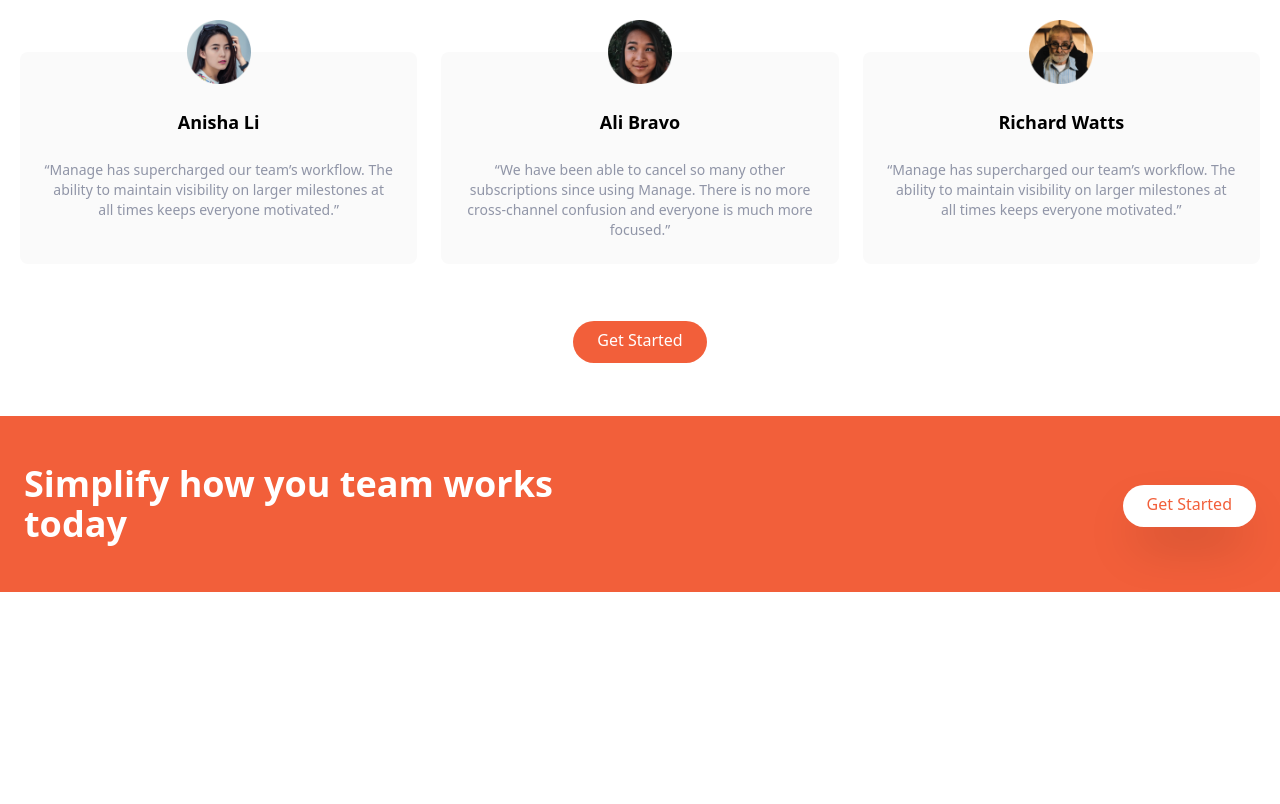
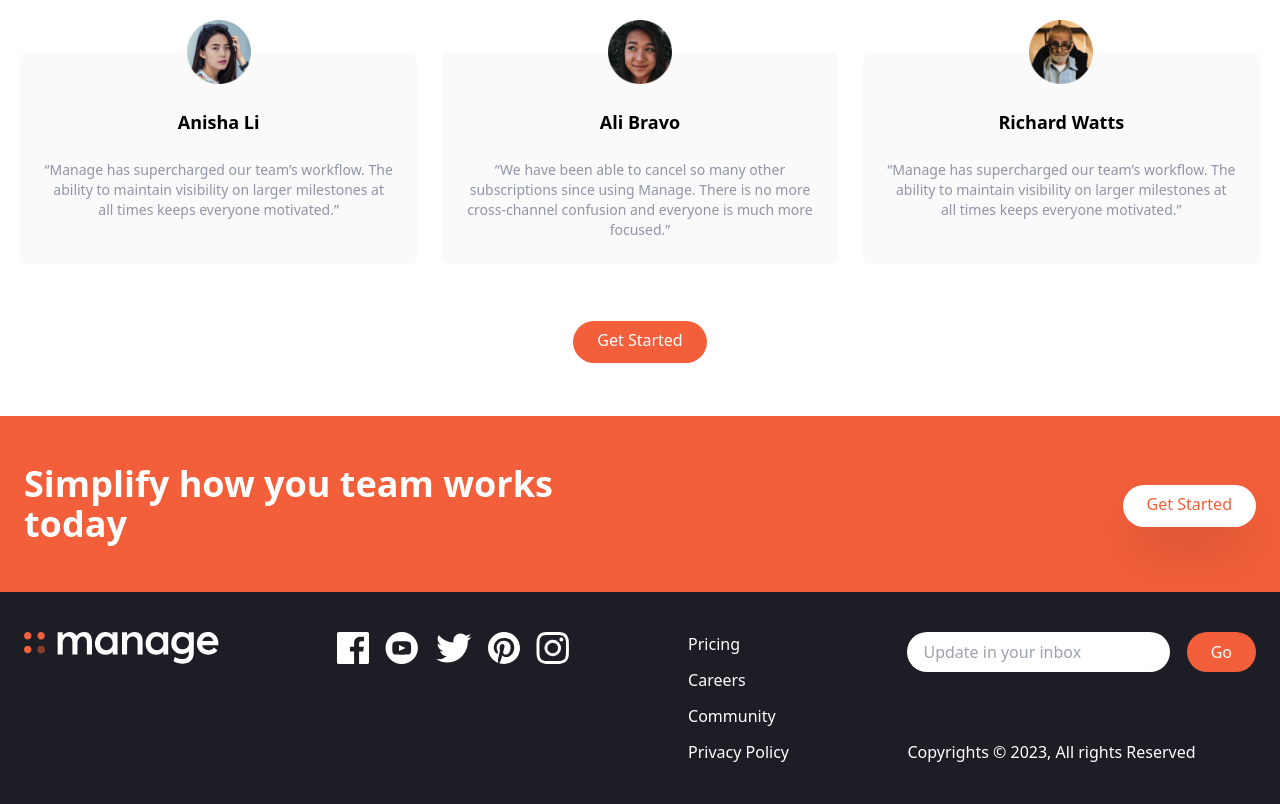
Before and after one commit to Brisa-Codes/tailwindcss-page, a website: page index.html in a window 1280 px wide. Shown: the part 1321-2125 px from the top of the page. Before the commit the page ends 1913 px from the top, so only its background shows below. Drawn offline with Linux system fonts and the light colour scheme.

Commit message:
update: footer section

```diff
--- a/index.html
+++ b/index.html
@@ -32,6 +32,24 @@
           class="hidden p-3 px-6 pt-2 text-white bg-brightRed rounded-full baseline md:block hover:bg-brightRedLight">
           Get Started
         </a>
+
+        <!---Hamburger Icon-->
+        <button id="menu-btn" class="block hamburger md:hidden focus:outline-none">
+            <span class="hamburger-top"></span>
+            <span class="hamburger-middle"></span>
+            <span class="hamburger-bottom"></span>
+        </button>
+      </div>
+
+      <!--mobile menu-->
+      <div class="md:hidden">
+        <div id="menu" class="absolute flex-col items-center hidden self-end py-8 mt-10 space-y-6 font-bold bg-white sm:w-auto sm:self-center left-6 right-6 drop-shadow-md">
+            <a href="#">Pricing</a>
+            <a href="#">Product</a>
+            <a href="#">About Us</a>
+            <a href="#">Careers</a>
+            <a href="#">Community</a>
+        </div>
       </div>
     </nav>
 
@@ -242,5 +260,73 @@
         </div>
       </div>
     </section>
+
+    <!--footer-->
+    <footer class="bg-veryDarkBlue">
+      <!--flex container-->
+      <div
+        class="container flex flex-col-reverse justify-between px-6 py-10 mx-auto space-y-8 md:flex-row md:space-y-0">
+        <!--Logo and social links-->
+        <div
+          class="flex flex-col-reverse items-center justify-between space-y-12 md:flex-col md:space-y-0 md:items-start">
+
+          <div class="mx-auto my-6 text-center text-white md:hidden">
+            Copyrights &copy; 2022, All Rights Reserved
+          </div>
+          <!--logo-->
+          <img src="img/logo-white.svg" alt="" class="h-8" />
+        </div>
+        <!--Social Links-->
+        <div class="flex justify-center space-x-4">
+          <!--link 1-->
+          <a href="#">
+            <img src="img/icon-facebook.svg" class="h-8" alt="" />
+          </a>
+          <!--link 2-->
+          <a href="#">
+            <img src="img/icon-youtube.svg" class="h-8" alt="" />
+          </a>
+          <!--link 3-->
+          <a href="#">
+            <img src="img/icon-twitter.svg" class="h-8" alt="" />
+          </a>
+          <!--link 4-->
+          <a href="#">
+            <img src="img/icon-pinterest.svg" class="h-8" alt="" />
+          </a>
+          <!--link 5-->
+          <a href="#">
+            <img src="img/icon-instagram.svg" class="h-8" alt="" />
+          </a>
+        </div>
+        <!--list container-->
+        <div class="flex justify-around space-x-32">
+          <div class="flex flex-col space-y-3 text-white">
+            <a href="#" class="hover:text-brightRed"> Pricing </a>
+            <a href="#" class="hover:text-brightRed"> Careers </a>
+            <a href="#" class="hover:text-brightRed"> Community </a>
+            <a href="#" class="hover:text-brightRed"> Privacy Policy </a>
+          </div>
+        </div>
+
+        <!--Input Container-->
+        <div class="flex flex-col justify-between">
+          <form>
+            <div class="felx space-x-3">
+              <input
+                type="text"
+                class="flex-1 px-4 py-2 rounded-full focus:outlune-none"
+                placeholder="Update in your inbox" />
+                <button class="px-6 py-2 text-white rounded-full bg-brightRed hover:bg-brightRedLight focus:outline-none">Go</button>
+            </div>
+          </form>
+
+          <div class="hidden text-white md:block">
+            Copyrights &copy; 2023, All rights Reserved
+          </div>
+        </div>
+      </div>
+    </footer>
+    <script src="./js/script.js"></script>
   </body>
 </html>
```
